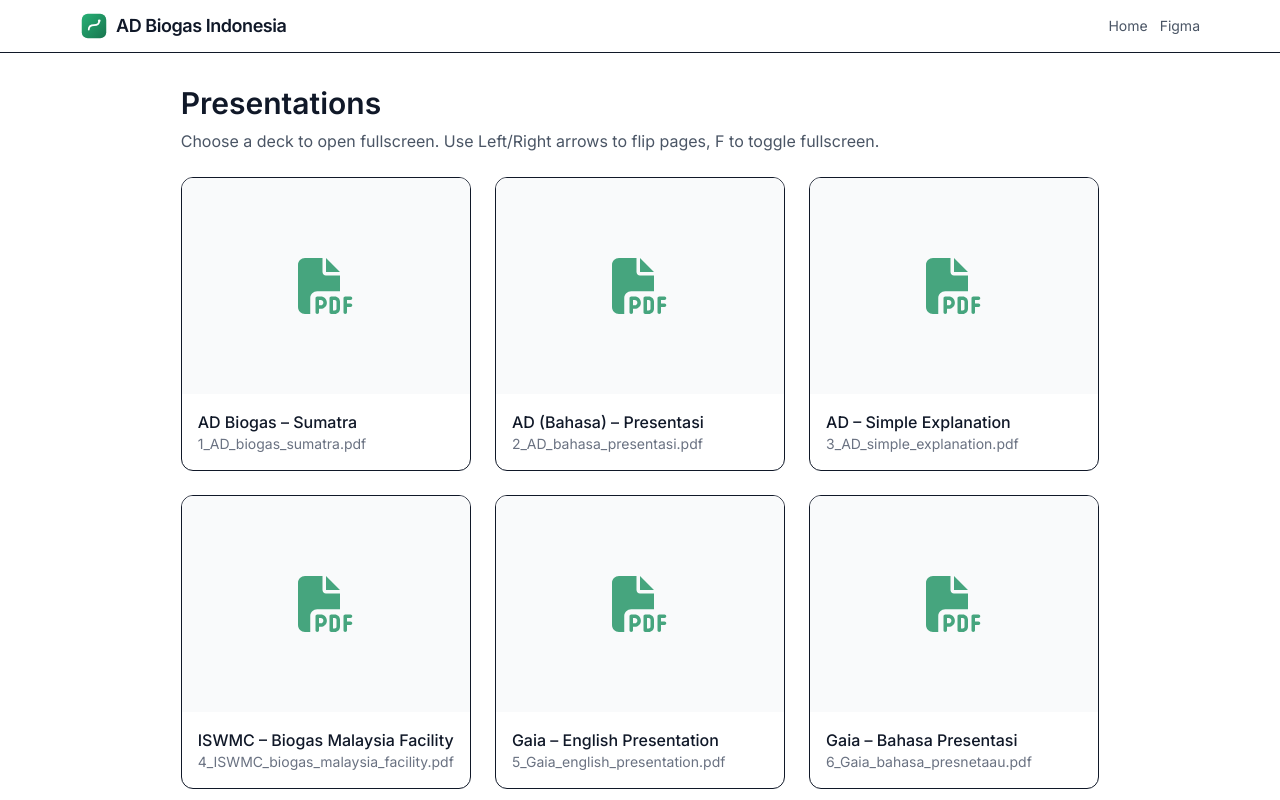
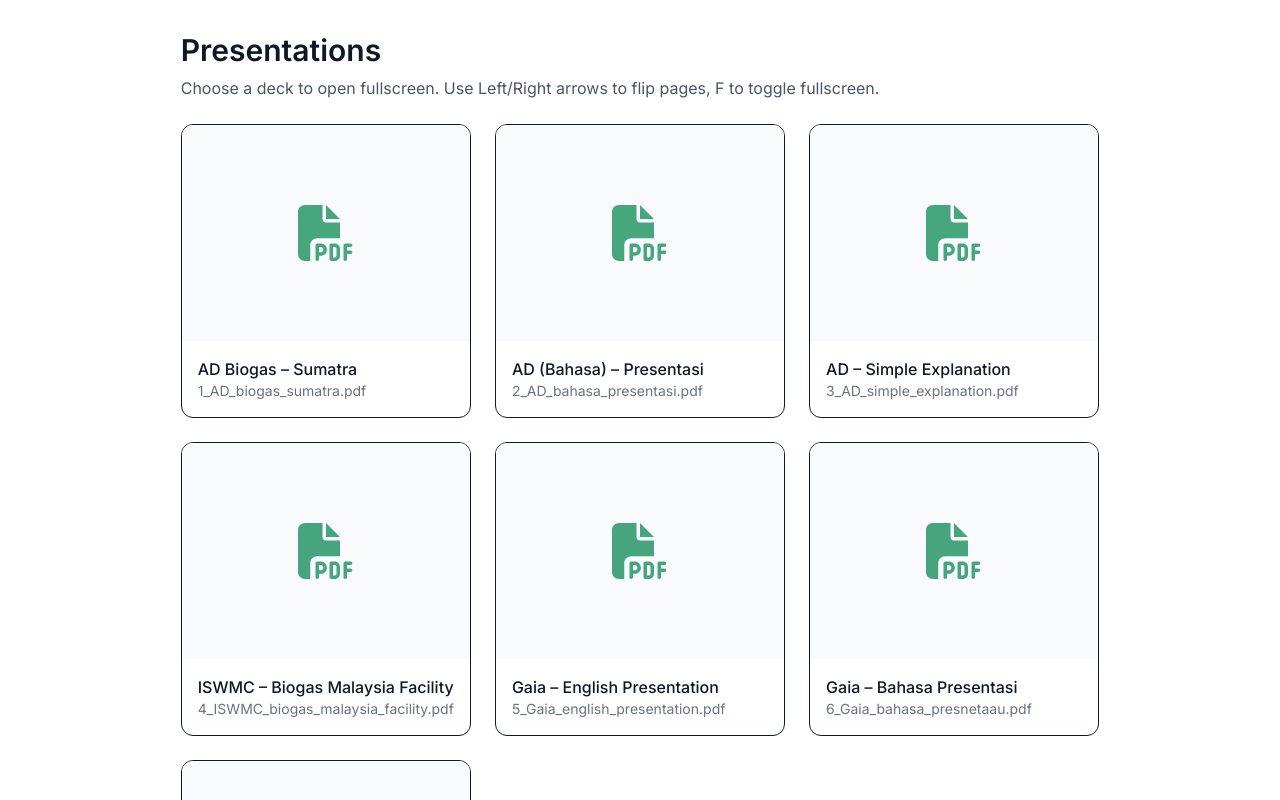
Before and after one commit to mohdazlanabas/biogas_indonesia, a React (Vite) app: page / in a window 1280 px wide. Shown: the top 800 px of the page. Built offline with nearby package versions, Linux system fonts and the light colour scheme.

Commit message:
This Update Automatically From zsh Script.

```diff
--- a/src/pages/Home.tsx
+++ b/src/pages/Home.tsx
@@ -1,12 +1,10 @@
 import { Link } from 'react-router-dom'
 import { FaFilePdf } from 'react-icons/fa6'
-import { Header } from '../components/Header'
 import { presentations } from '../shared/presentations'
 
 export function Home() {
   return (
     <div className="min-h-screen flex flex-col">
-      <Header />
       <main className="mx-auto max-w-6xl grow px-4 py-8">
         <h1 className="text-2xl sm:text-3xl font-semibold mb-2">Presentations</h1>
         <p className="text-gray-600 mb-6">Choose a deck to open fullscreen. Use Left/Right arrows to flip pages, F to toggle fullscreen.</p>
```
